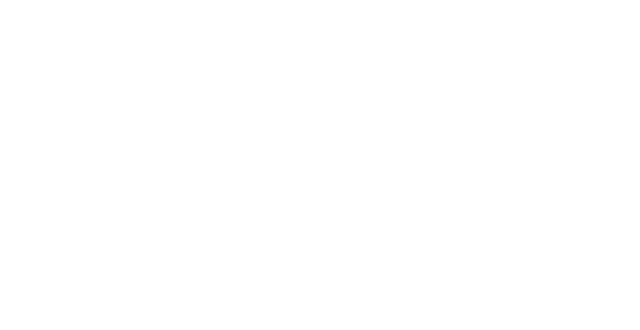
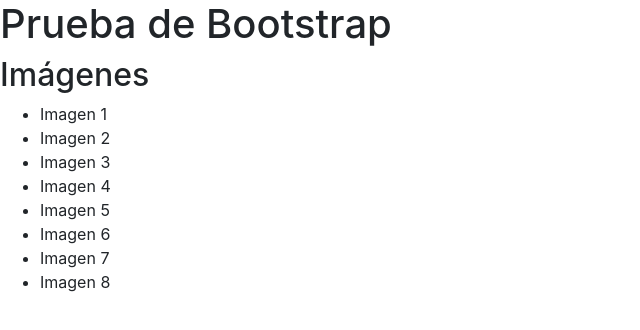
Before and after one commit to nereadev/examen-nerea-web-bootstrap, a website: page index.html in a window 1280 px wide. Shown: the whole page, without its empty margins (0-640 px from the left). Drawn offline with nearby package versions, Linux system fonts and the light colour scheme.

Commit message:
crear hoja estilo y anyadir contenido en html

```diff
--- a/index.html
+++ b/index.html
@@ -9,11 +9,23 @@
     <link rel="stylesheet" href="https://cdn.jsdelivr.net/npm/bootstrap@4.6.0/dist/css/bootstrap.min.css"
         integrity="sha384-B0vP5xmATw1+K9KRQjQERJvTumQW0nPEzvF6L/Z6nronJ3oUOFUFpCjEUQouq2+l" crossorigin="anonymous">
     <link rel="shortcut icon" href="favicon.ico" type="image/x-icon">
+    <link rel="stylesheet" href="estilo.css">
     <title>Maquetación con Bootstrap</title>
 </head>
 
 <body>
-
+    <h1>Prueba de Bootstrap</h1>
+    <h2>Imágenes</h2>
+    <ul>
+        <li>Imagen 1</li>
+        <li>Imagen 2</li>
+        <li>Imagen 3</li>
+        <li>Imagen 4</li>
+        <li>Imagen 5</li>
+        <li>Imagen 6</li>
+        <li>Imagen 7</li>
+        <li>Imagen 8</li>
+    </ul>
 </body>
 
 </html>
```
Also changed, not shown: estilo.css (added).
